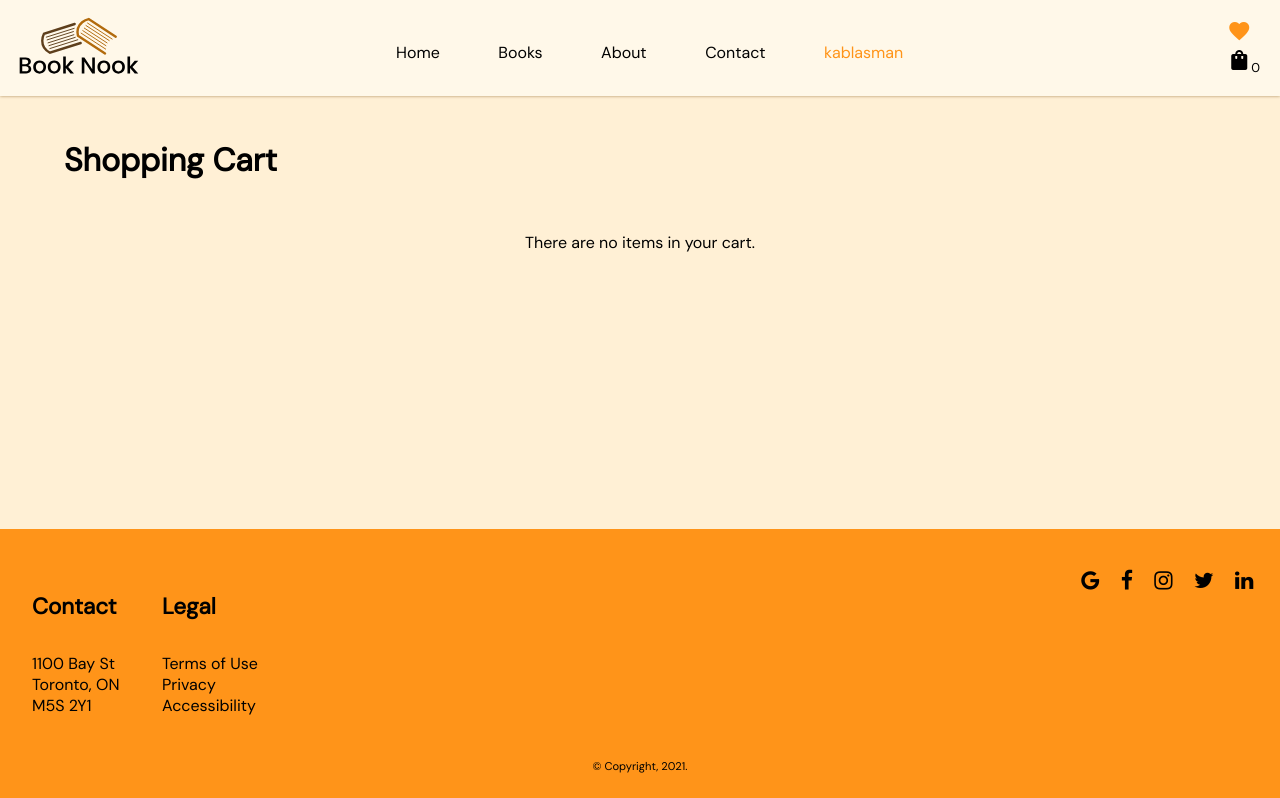
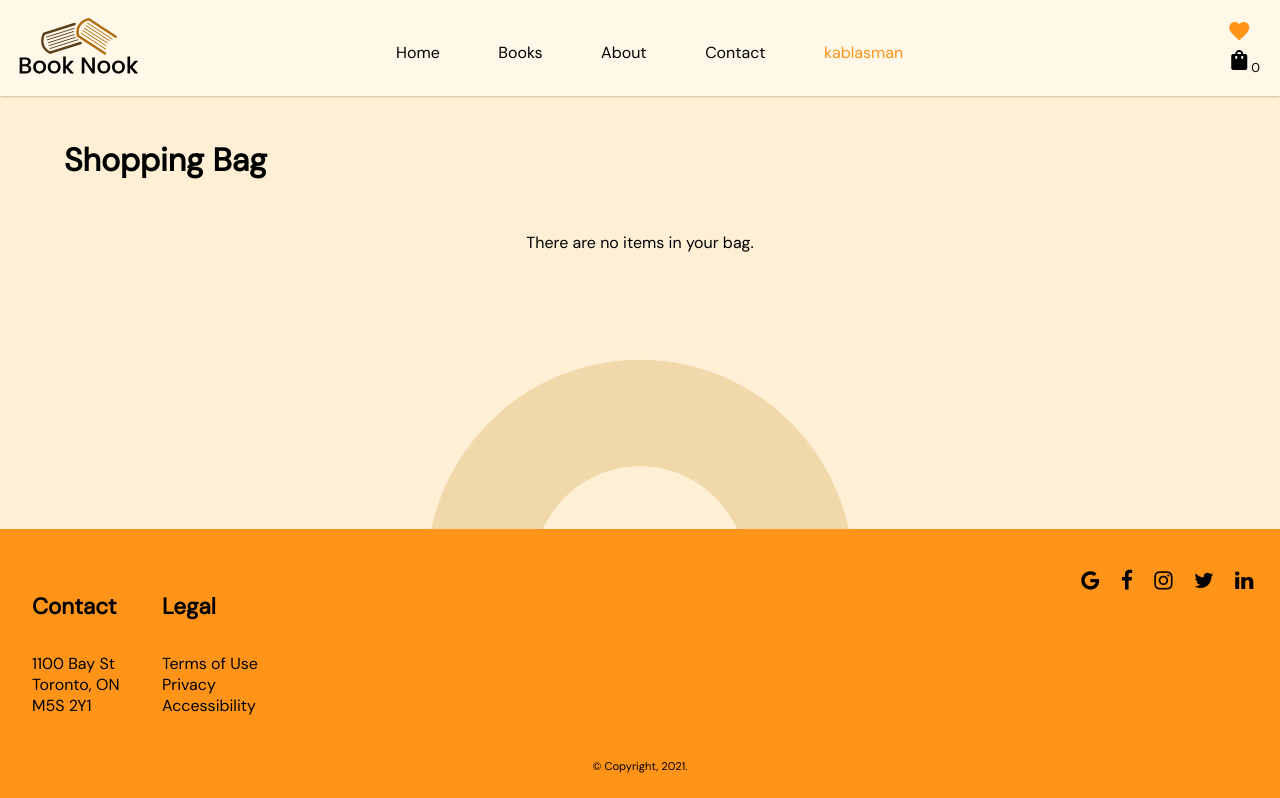
Before and after one commit to kablasman/ecomm-react-project, a React app: page /CartPage in a window 1280 px wide. Shown: the top 798 px of the page. Built offline with nearby package versions, Linux system fonts and the light colour scheme.

Commit message:
adding some styling to cart page

```diff
--- a/src/components/CartContents.js
+++ b/src/components/CartContents.js
@@ -11,6 +11,7 @@ const CartContents = ({data}) => {
     const deletingFromCart= deleteProduct.deleteFromCart
 
     return (
+        <article>
             <section className="product-container">
                 <div className="cart-product">
                     <Image src={bookImage} alt={bookTitle}/>
@@ -24,6 +25,8 @@ const CartContents = ({data}) => {
                     <button type="button" className="cart-bttn" onClick={() => deletingFromCart(data.bookImage)}>Remove</button>
                 </div>
             </section>
+        </article>
+
     )
 }
 
--- a/src/pages/CartPage.js
+++ b/src/pages/CartPage.js
@@ -2,8 +2,10 @@ import React, {useContext, useState} from 'react'
 import {useParams} from 'react-router-dom'
 import Header from 'components/Header'
 import Footer from 'components/Footer'
+import {Link} from 'react-router-dom'
 import CartContents from 'components/CartContents'
 import ProductContext from 'contexts/oneproduct'
+import Bag from 'img/shopping_bag_black_24dp.svg'
 
 const CartPage = () => {
 
@@ -15,9 +17,15 @@ const CartPage = () => {
     <article className="layout-cart">
         <Header />
         <div className="cart-page">
-            <h1 className="shopping-cart-h1">Shopping Cart</h1>
+            <h1 className="shopping-cart-h1">Shopping Bag</h1>
             {/* if products in cart are equal to 0 then update with statement */}
-            {updateCart.length > 0 ? updateCart: 'There are no items in your cart.'}
+            {updateCart.length > 0 ? updateCart: 'There are no items in your bag.'}
+            <div className="cart-bag">
+                <img src={Bag} width="100%"></img>
+            </div>
+            {/* <div className="return">
+                <Link to="/"><button>Return to Shop</button></Link>
+            </div> */}
         </div>
         <div className="footer-cart">
             <Footer />
```
Also changed, not shown: src/img/shopping_bag_black_24dp.svg (added). Lines whose indentation alone changed are shown as unchanged.
